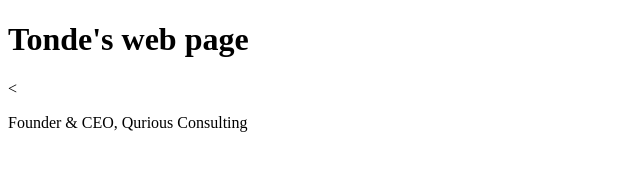
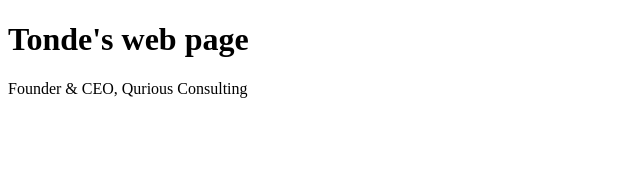
Before and after one commit to tonderaishamuyarira/cv, a plain HTML site: page index.html in a window 1280 px wide. Shown: the whole page, without its empty margins (0-640 px from the left). Drawn offline with Linux system fonts and the light colour scheme.

Commit message:
removed tag

```diff
--- a/index.html
+++ b/index.html
@@ -9,7 +9,7 @@
 <body>
 
   <h1>Tonde's web page</h1>
-  <<p>Founder & CEO, Qurious Consulting</p>
+  <p>Founder & CEO, Qurious Consulting</p>
 </body>
 
 </html>
```
